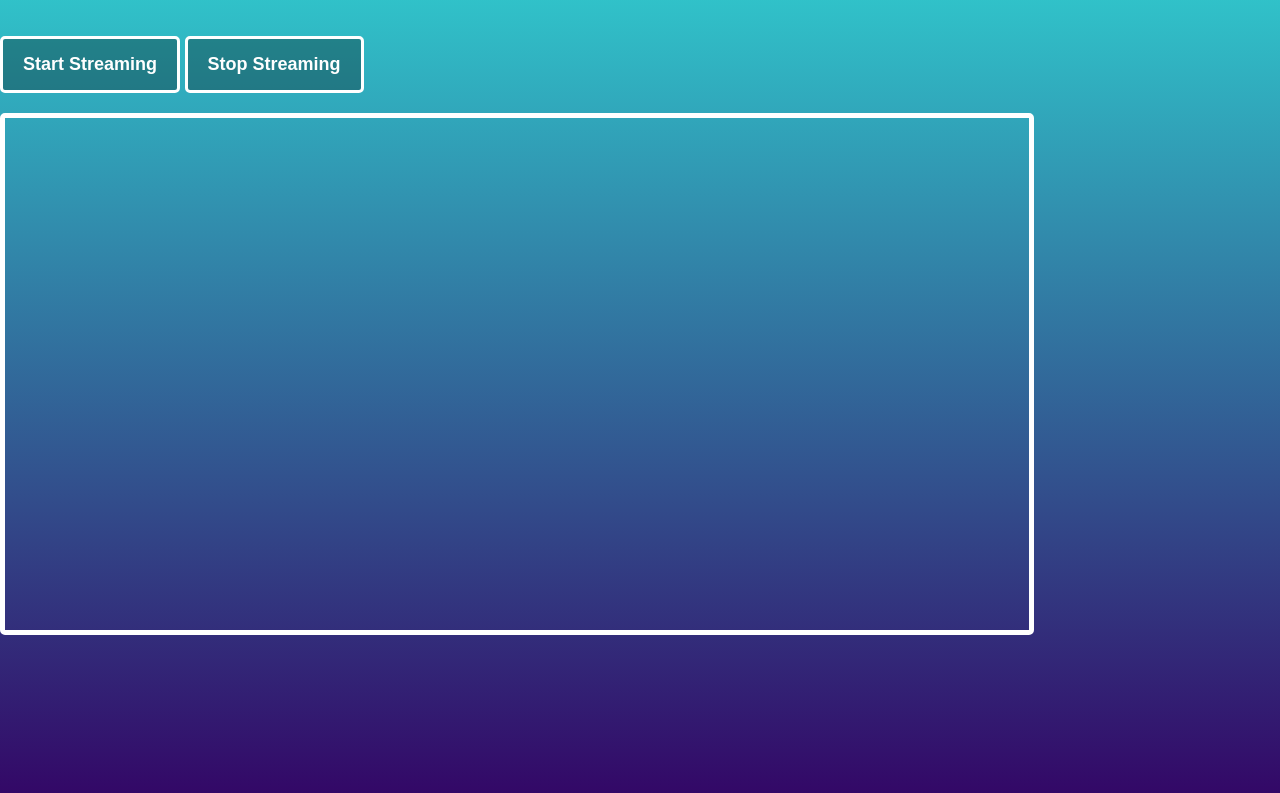
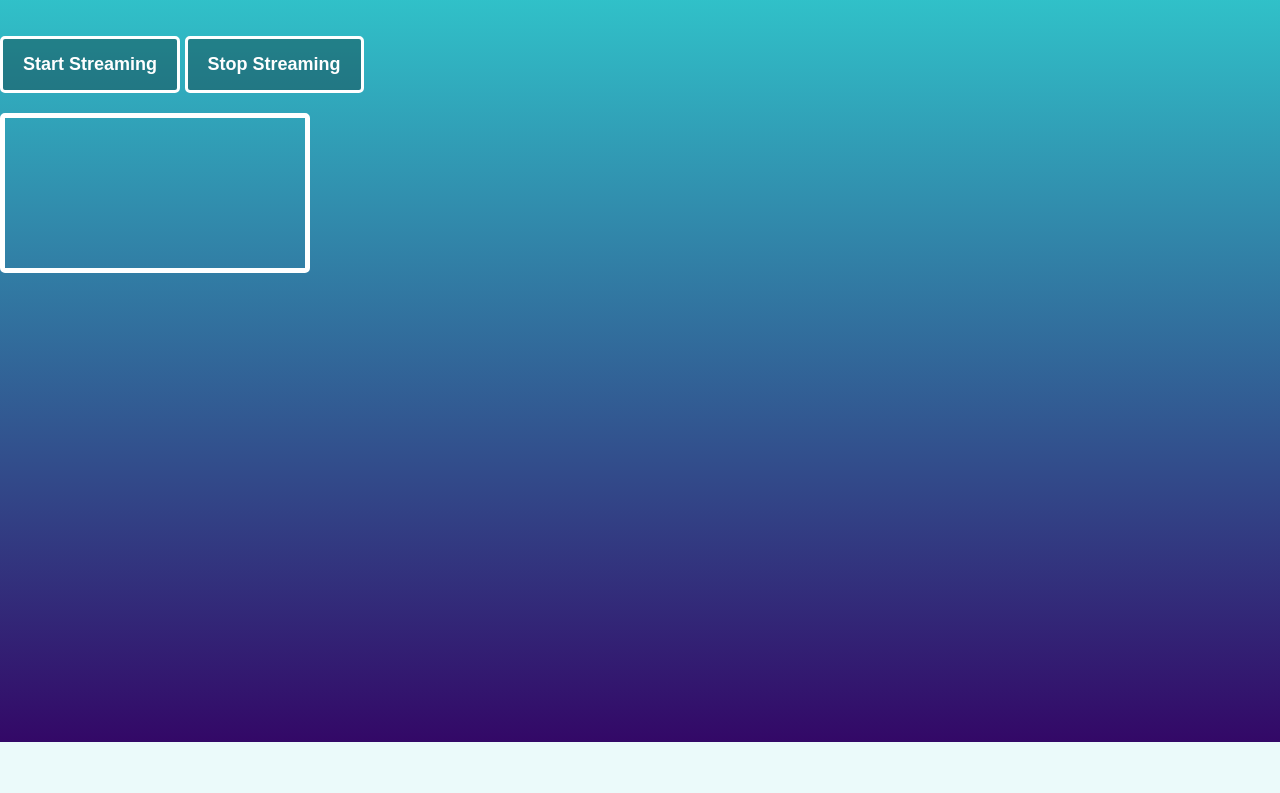
Before and after one commit to Bennio/real-time-face-recognition, a Flask app: page / in a window 1280 px wide. Shown: the part 58-851 px from the top of the page. After the commit the page ends 800 px from the top, so only its background shows below. Run offline with Flask 2, Linux system fonts and the light colour scheme; some libraries are stand-ins or nearby versions.

Commit message:
Fix: Optimized code

```diff
--- a/web/static/css/index.css
+++ b/web/static/css/index.css
@@ -48,9 +48,7 @@ nav a:hover {
 	width: 80%;
 }
 
-video, img {
-	width: 100%;
-	height: auto;
+video, img, canvas {
 	border: 5px solid #fff;
 	border-radius: 5px;
 }
--- a/web/static/js/index.js
+++ b/web/static/js/index.js
@@ -94,14 +94,13 @@ function drawRectangle(coordinates) {
 
 let frameCounter = 0;
 function sendDataFrames() {
+    ctx.drawImage(video, 0, 0, videoWidth, videoHeight);
     if ((frameCounter % 25) === 0) {
-        ctx.drawImage(video, 0, 0, videoWidth, videoHeight);
         let data = canvas.toDataURL('image/jpeg');
         socket.emit('stream', data);
-
-        drawRectangle(rectangleCoordinates);
     }
 
+    drawRectangle(rectangleCoordinates);
     frameCounter += 1;
 }
 
@@ -228,7 +227,7 @@ function generateGreetingMessage(name) {
 
     if (hours > 5) {
         message = 'Good Morning';
-    } if (hours >= 12) {
+    } if (hours >= 12 && hours < 16) {
         message = 'Good Afternoon';
     } if (hours >= 16 && hours < 19) {
         message = 'Good Evening';
--- a/web/templates/index.html
+++ b/web/templates/index.html
@@ -20,7 +20,7 @@
         </div>
 
         <div class="video-container">
-            <video autoplay="true" id="videoElement"></video>
+            <video autoplay="true" id="videoElement" class="hide"></video>
         </div>
 
         <canvas width="auto" height="auto" id="canvas"></canvas>
```
